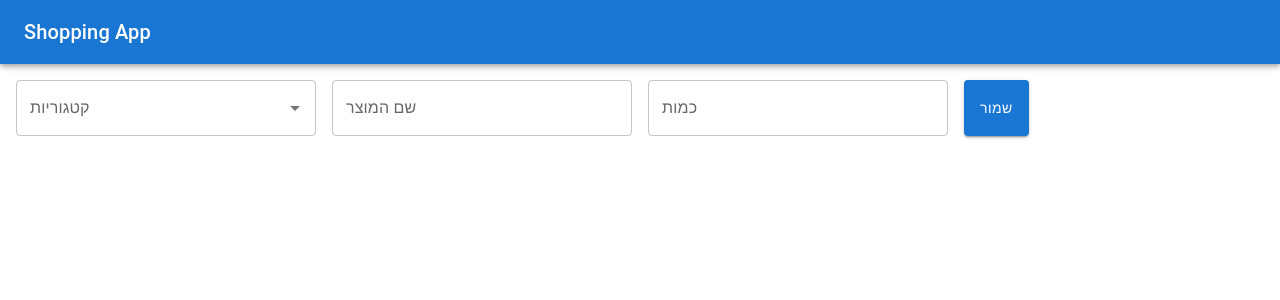
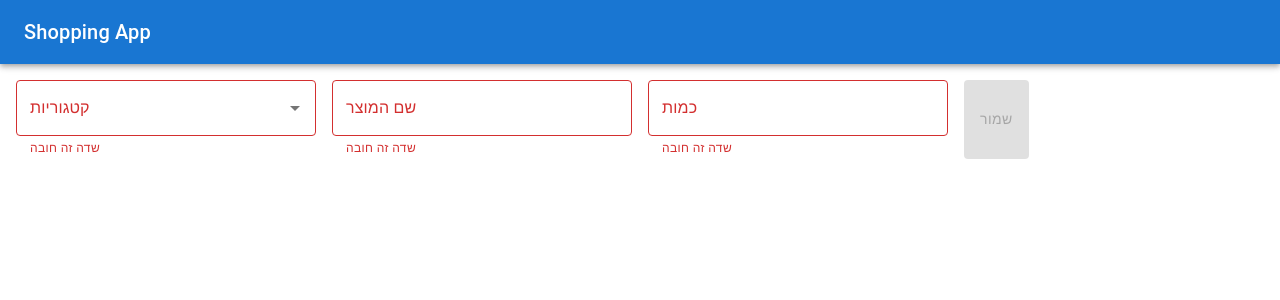
Before and after one commit to eranmazuz/HomeAssignmentSecurityDepartment, a React (Create React App) app in the folder react-redux/: page / in a window 1280 px wide. Shown: the top 300 px of the page. Built offline with nearby package versions, Linux system fonts and the light colour scheme.

Commit message:
Add error validation

```diff
--- /dev/null
+++ b/react-redux/src/Constants/errors.js
@@ -0,0 +1,5 @@
+const ERRORS = Object.freeze( {
+    REQUIRED: 'שדה זה חובה',
+})
+
+export default ERRORS
--- a/react-redux/src/Screens/CartScreen.js
+++ b/react-redux/src/Screens/CartScreen.js
@@ -4,6 +4,7 @@ import { Button, Stack } from '@mui/material';
 import CAPTIONS from '../Constants/captions';
 import { useDispatch, useSelector } from "react-redux";
 import { cartActions } from "../store/cartSlice";
+import ERRORS from "../Constants/errors";
 
 
 const CATEGORIES = [ 'abc', 'def', 'ghi']
@@ -22,7 +23,7 @@ const CartScreen = () => {
 
     const [productAmount, setProductAmount] = useState(0)
     const handleProductAmountSet = useCallback((event) => {
-        setProductAmount(event.target.value)
+        setProductAmount(parseInt(event.target.value))
     }, [setProductAmount])
 
     const dispatch = useDispatch();
@@ -40,7 +41,7 @@ const CartScreen = () => {
             <Autocomplete
                 options={CATEGORIES}
                 sx={{ width: 300 }}
-                renderInput={(params) => <TextField {...params} label={CAPTIONS.CATEGORIES}/>}
+                renderInput={(params) => <TextField {...params} error={!category} helperText= {!category ? ERRORS.REQUIRED: null} label={CAPTIONS.CATEGORIES}/>}
                 inputValue={category}
                 onInputChange={handleCategorySelect}
             />
@@ -49,14 +50,19 @@ const CartScreen = () => {
                 variant='outlined'
                 sx={{ width: 300 }}
                 onChange={handleProductNameSet}
+                error={!productName}
+                helperText= {!productName ? ERRORS.REQUIRED: null}
             />
             <TextField
                 label={CAPTIONS.PRODUCT_AMOUNT}
                 variant='outlined'
                 sx={{ width: 300 }}
                 onChange={handleProductAmountSet}
+                error={!productAmount}
+                helperText= {!productAmount ? ERRORS.REQUIRED: null}
+                type="number"
             />
-            <Button variant="contained" onClick={handleProductSave}>{CAPTIONS.SAVE}</Button>
+            <Button variant="contained" onClick={handleProductSave} disabled={!category || !productName || !productAmount}>{CAPTIONS.SAVE}</Button>
         </Stack>
     )
 }
```
